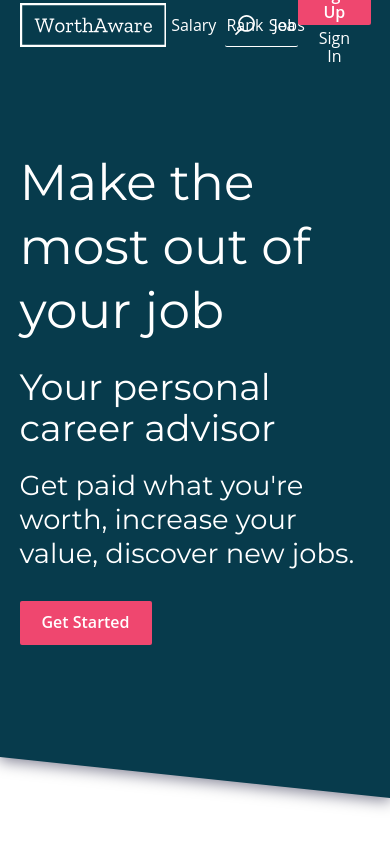
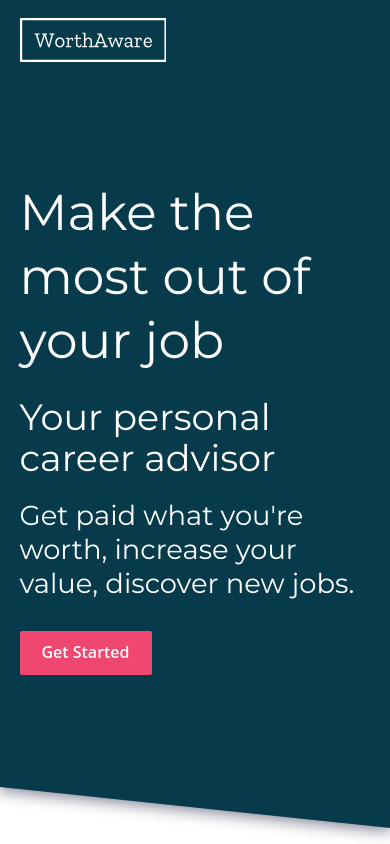
Before and after one commit to pay-lens/web, a Next.js app: page / in a window 390 px wide. Shown: the top 844 px of the page. Built offline with nearby package versions, Linux system fonts and the light colour scheme.

Commit message:
use hook for responsive header

```diff
--- a/src/components/GlobalHeader/GlobalHeader.js
+++ b/src/components/GlobalHeader/GlobalHeader.js
@@ -9,6 +9,9 @@ import { pxToEm } from '../../styles/utils/converters';
 import { createTransitionForProperties } from '../../styles/utils/mixins';
 import colors from '../../styles/colorPalette';
 
+import useScroll from '../../hooks/useScroll';
+import useWindowSize from '../../hooks/useWindowSize';
+
 const Header = styled.header`
   align-content: center;
   align-items: center;
@@ -17,7 +20,7 @@ const Header = styled.header`
   height: ${pxToEm(50)};
   justify-content: space-between;
   left: 0;
-  padding: 0 15vw;
+  padding: ${pxToEm(15)} 15vw;
   position: fixed;
   right: 0;
   top: 0;
@@ -25,16 +28,17 @@ const Header = styled.header`
   ${createTransitionForProperties(['padding'])};
 
   @media only screen and (max-width: 1200px) {
-    padding: 0 10vw;
+    padding: ${pxToEm(15)} 10vw;
   }
 
   @media only screen and (max-width: 900px) {
-    padding: 0 5vw;
+    padding: ${pxToEm(15)} 5vw;
   }
 `;
 
 const HeaderSpacer = styled.div`
   height: ${pxToEm(50)};
+  padding: ${pxToEm(15)} 0;
 `;
 
 const StyledLogo = styled.a`
@@ -77,7 +81,12 @@ const ButtonGroup = styled.div`
   }
 `;
 
-const GlobalHeader = () => (
+const GlobalHeader = () => {
+  const { scrollY, scrollDirection } = useScroll();
+  const isScrolledDown = (scrollDirection === 'down' && scrollY > 80);
+  const { width } = useWindowSize();
+
+  return (
     <>
       <Header>
         <div>
@@ -87,6 +96,8 @@ const GlobalHeader = () => (
           <h1 className="sr-only">WorthAware</h1>
         </div>
 
+        {(width > 815) ? (
+          <>
             <Nav>
               <ul>
                 <li>
@@ -111,10 +122,15 @@ const GlobalHeader = () => (
                 Sign In
               </Button>
             </ButtonGroup>
+          </>
+        ) : (
+          <div />
+        )}
       </Header>
 
       <HeaderSpacer />
     </>
   );
+};
 
 export default GlobalHeader;
--- /dev/null
+++ b/src/hooks/useScroll.js
@@ -0,0 +1,37 @@
+import { useState, useEffect } from 'react';
+
+/**
+ * useScroll React custom hook
+ * Usage:
+ *    const { scrollX, scrollY, scrollDirection } = useScroll();
+ */
+export default function useScroll() {
+  const [lastScrollTop, setLastScrollTop] = useState(0);
+  const [bodyOffset, setBodyOffset] = useState(
+    document.body.getBoundingClientRect()
+  );
+  const [scrollY, setScrollY] = useState(bodyOffset.top);
+  const [scrollX, setScrollX] = useState(bodyOffset.left);
+  const [scrollDirection, setScrollDirection] = useState();
+
+  const listener = e => {
+    setBodyOffset(document.body.getBoundingClientRect());
+    setScrollY(-bodyOffset.top);
+    setScrollX(bodyOffset.left);
+    setScrollDirection(lastScrollTop > -bodyOffset.top ? 'up' : 'down');
+    setLastScrollTop(-bodyOffset.top);
+  };
+
+  useEffect(() => {
+    window.addEventListener('scroll', listener);
+    return () => {
+      window.removeEventListener('scroll', listener);
+    };
+  });
+
+  return {
+    scrollY,
+    scrollX,
+    scrollDirection
+  };
+}
```
Lines whose indentation alone changed are shown as unchanged.
